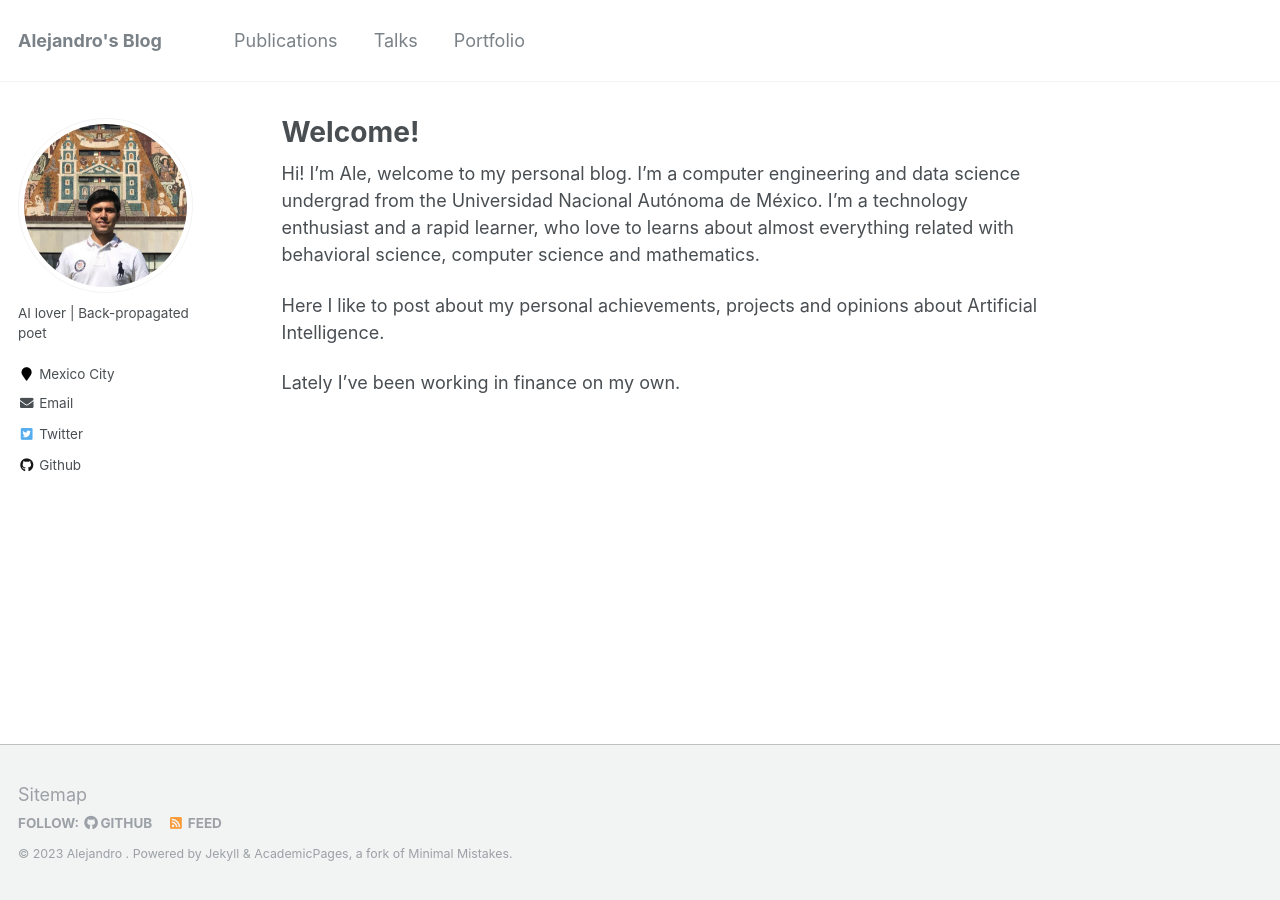
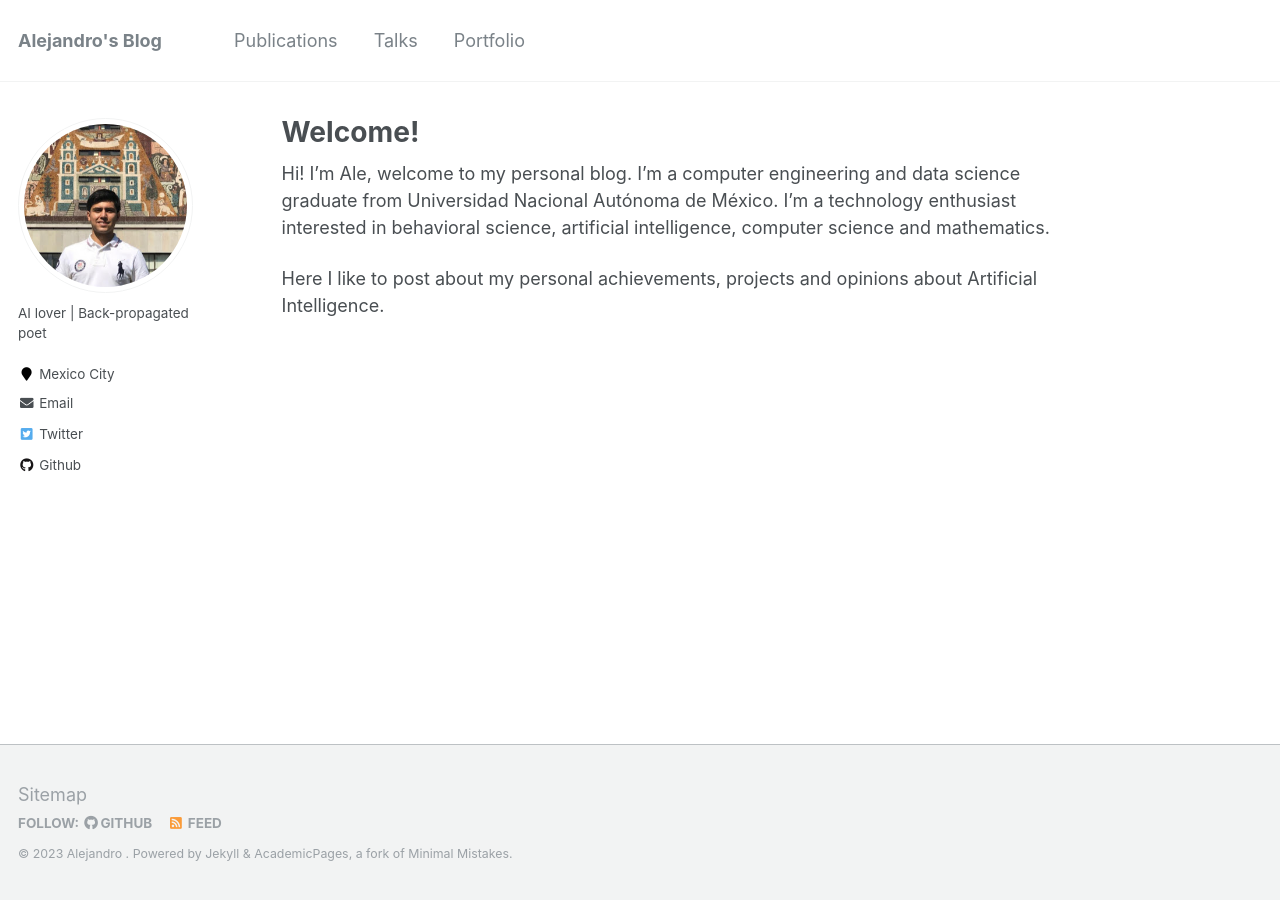
Before and after one commit to roher1727/roher1727.github.io, a Jekyll site: the page built from _pages/about.md, in a window 1280 px wide. Built offline with Jekyll 4.4.1, drawn with Linux system fonts in a browser that asks for light colours.

Commit message:
About update

```diff
--- a/_pages/about.md
+++ b/_pages/about.md
@@ -8,11 +8,10 @@ redirect_from:
   - /about.html
 ---
 
-Hi! I'm Ale, welcome to my personal blog. I'm a computer engineering and data science undergrad from the Universidad Nacional Autónoma de México. I'm a technology enthusiast and a rapid learner, who love to learns about almost everything related with behavioral science, computer science and mathematics.
+
+Hi! I’m Ale, welcome to my personal blog. I’m a computer engineering and data science graduate from  Universidad Nacional Autónoma de México. I’m a technology enthusiast interested in behavioral science, artificial intelligence, computer science and mathematics.
 
 Here I like to post about my personal achievements, projects and opinions about Artificial Intelligence.
-
-Lately I've been working in finance on my own.
 
 <!--
 This is the front page of a website that is powered by the [academicpages template](https://github.com/academicpages/academicpages.github.io) and hosted on GitHub pages. [GitHub pages](https://pages.github.com) is a free service in which websites are built and hosted from code and data stored in a GitHub repository, automatically updating when a new commit is made to the respository. This template was forked from the [Minimal Mistakes Jekyll Theme](https://mmistakes.github.io/minimal-mistakes/) created by Michael Rose, and then extended to support the kinds of content that academics have: publications, talks, teaching, a portfolio, blog posts, and a dynamically-generated CV. You can fork [this repository](https://github.com/academicpages/academicpages.github.io) right now, modify the configuration and markdown files, add your own PDFs and other content, and have your own site for free, with no ads! An older version of this template powers my own personal website at [stuartgeiger.com](http://stuartgeiger.com), which uses [this Github repository](https://github.com/staeiou/staeiou.github.io).
```
